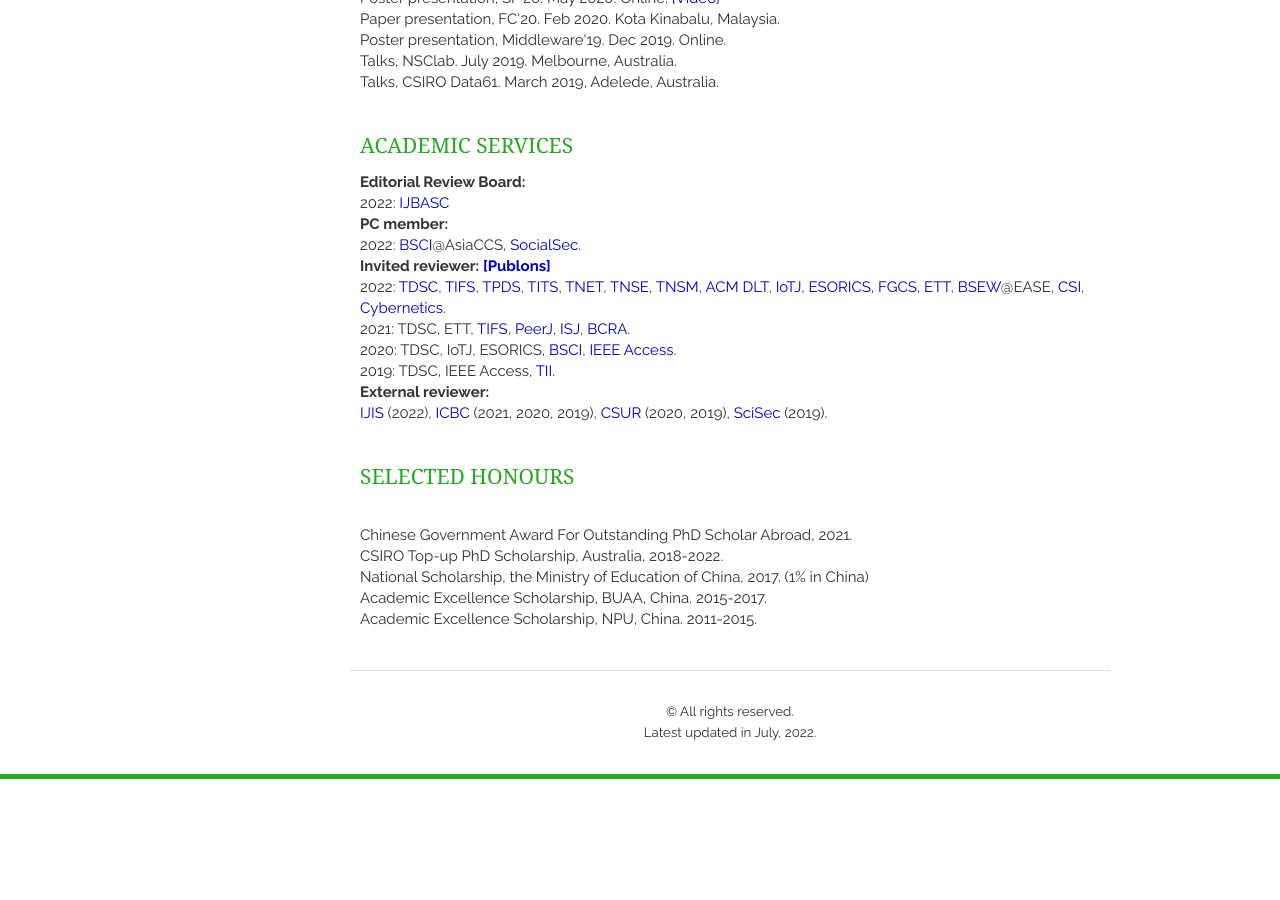
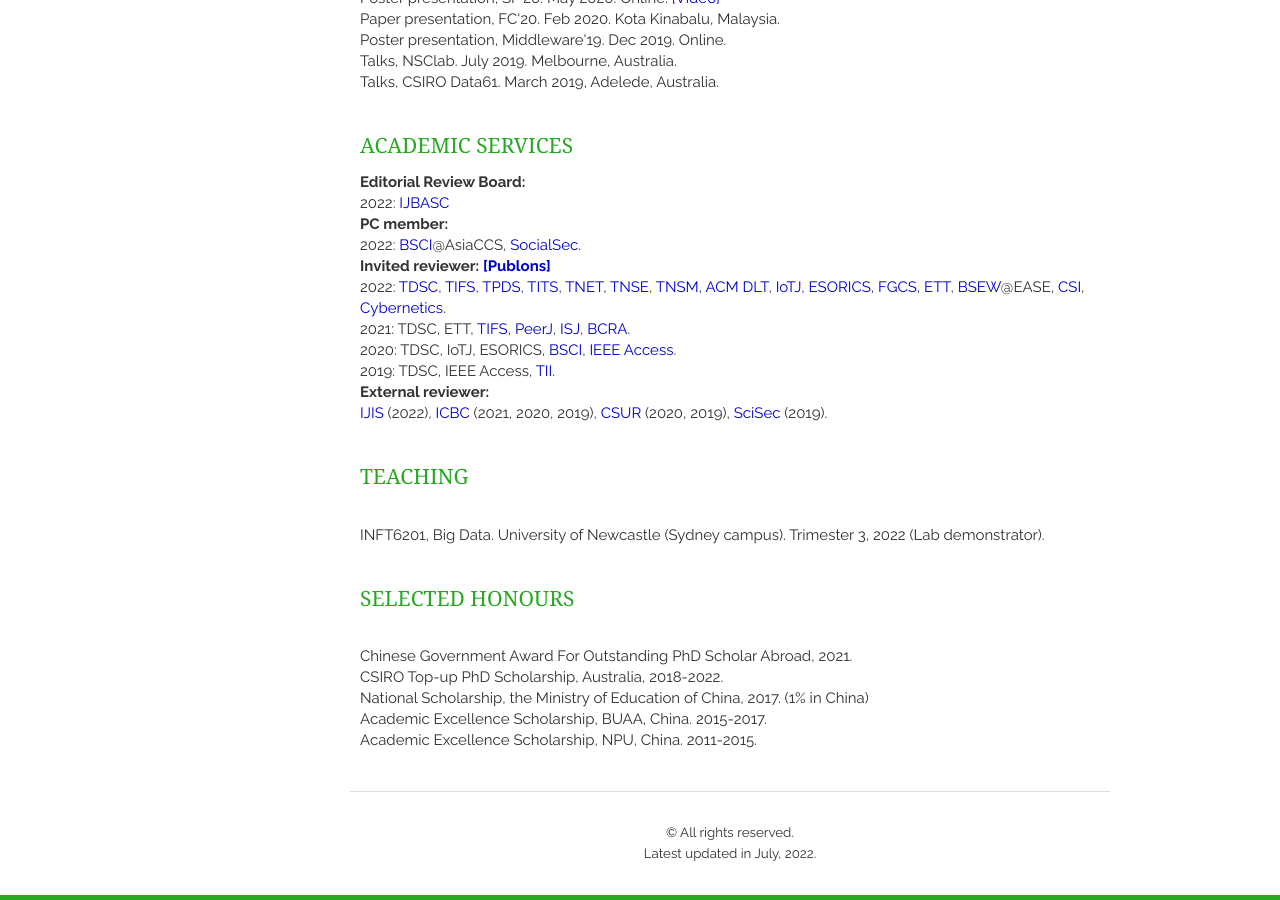
Before and after one commit to AaronWang-git/qinwang-git.github.io, a Jekyll site: the page built from index.html, in a window 1280 px wide and 900 px high, scrolled down 2375 px. Built offline with Jekyll 4.4.1, drawn with Linux system fonts in a browser that asks for light colours; nearby versions of some CDN libraries; a script that is not in the unit is left out; the list of posts is cut into pages by our own code; before the commit the page ends 3154 px from its top, so only the background shows below that.

Commit message:
Update service.html

```diff
--- a/_includes/service.html
+++ b/_includes/service.html
@@ -82,6 +82,15 @@
     </article>
 </section>
 
+<section class="thirteen columns">
+    <h1>Teaching</h1>
+    <article>
+        <p>
+        <br> INFT6201, Big Data. University of Newcastle (Sydney campus). Trimester 3, 2022 (Lab demonstrator).
+        </p>
+    </article>
+</section>
+
 
 <section class="thirteen columns">
     <h1>Selected Honours</h1>
```
